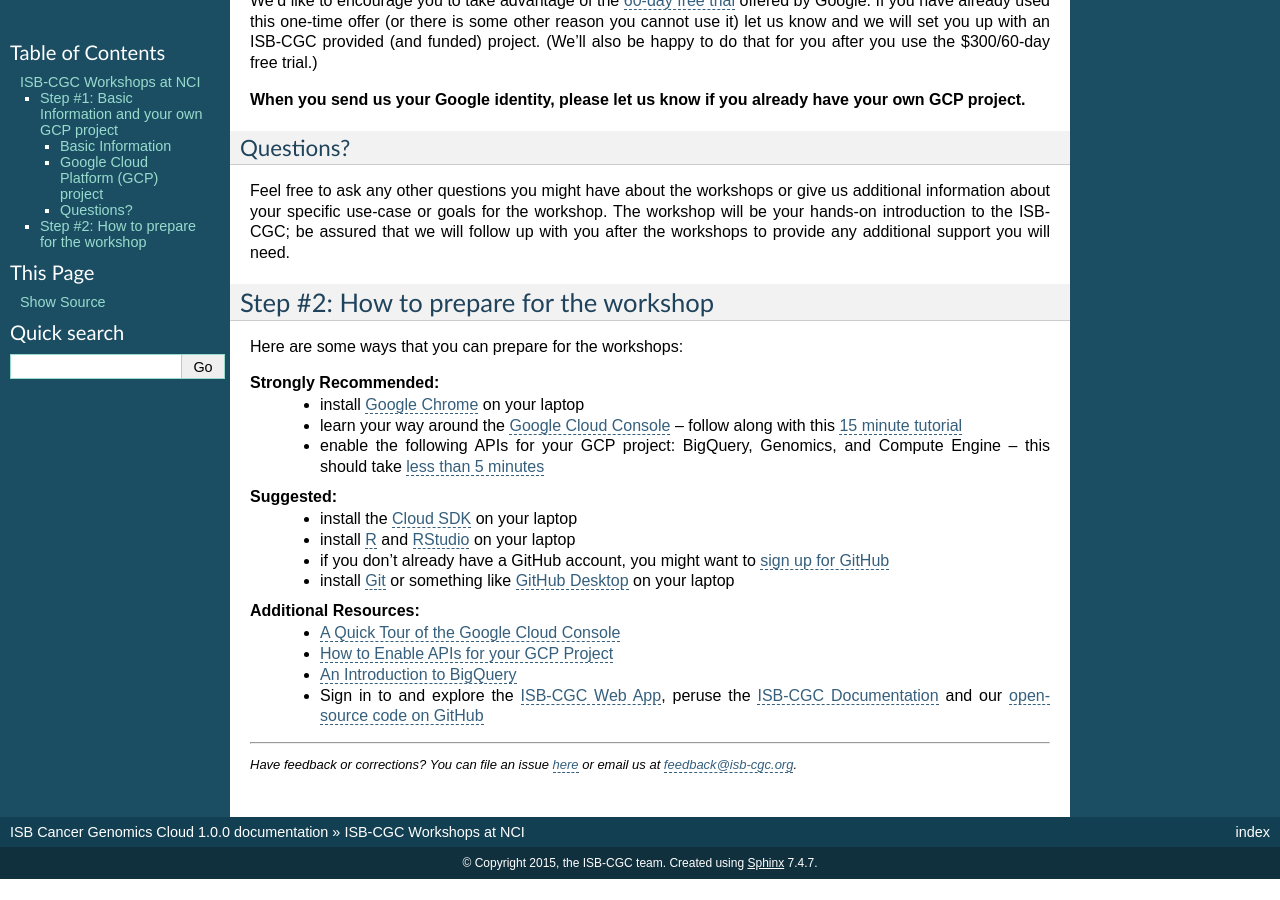
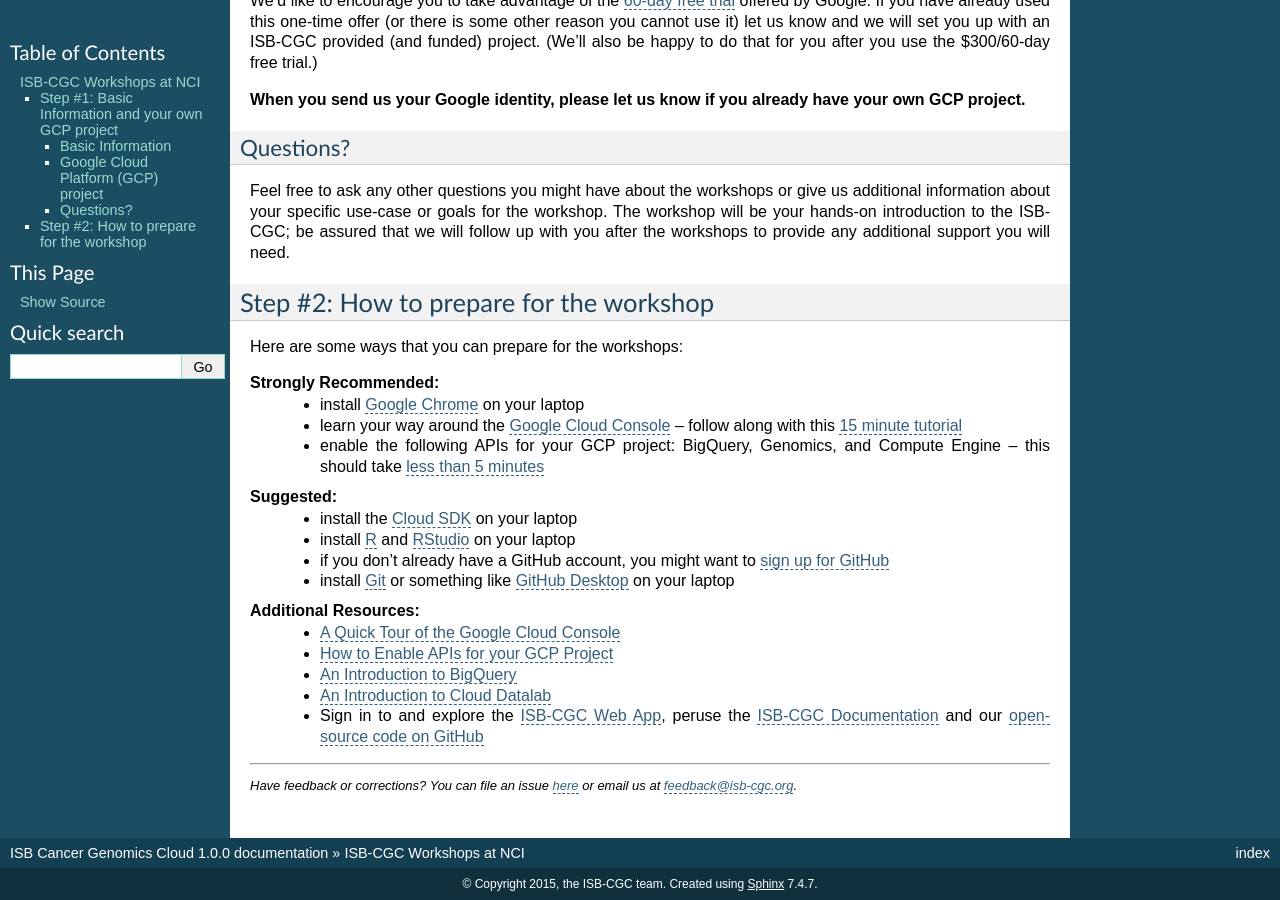
Before and after one commit to isb-cgc/readthedocs, a Sphinx documentation site: the page built from docs/source/sections/Workshop.rst, in a window 1280 px wide and 900 px high, scrolled down 591 px. Built offline with Sphinx 7.4.7, drawn with Linux system fonts in a browser that asks for light colours; before the commit the page ends 1470 px from its top, so only the background shows below that.

Commit message:
added link to new Cloud Datalab tutorial

```diff
--- a/docs/source/sections/Workshop.rst
+++ b/docs/source/sections/Workshop.rst
@@ -70,4 +70,5 @@
     * `A Quick Tour of the Google Cloud Console <https://raw.githubusercontent.com/isb-cgc/readthedocs/master/docs/include/intro_to_Console.pdf>`_
     * `How to Enable APIs for your GCP Project <https://raw.githubusercontent.com/isb-cgc/readthedocs/master/docs/include/enabling_new_APIs.pdf>`_
     * `An Introduction to BigQuery <https://raw.githubusercontent.com/isb-cgc/readthedocs/master/docs/include/intro_to_BigQuery.pdf>`_
+    * `An Introduction to Cloud Datalab <https://raw.githubusercontent.com/isb-cgc/readthedocs/master/docs/include/intro_to_Cloud_Datalab.pdf>`_
     * Sign in to and explore the `ISB-CGC Web App <https://isb-cgc.appspot.com/>`_, peruse the `ISB-CGC Documentation <http://isb-cancer-genomics-cloud.readthedocs.org/en/latest/>`_ and our `open-source code on GitHub <https://github.com/isb-cgc/>`_
```
